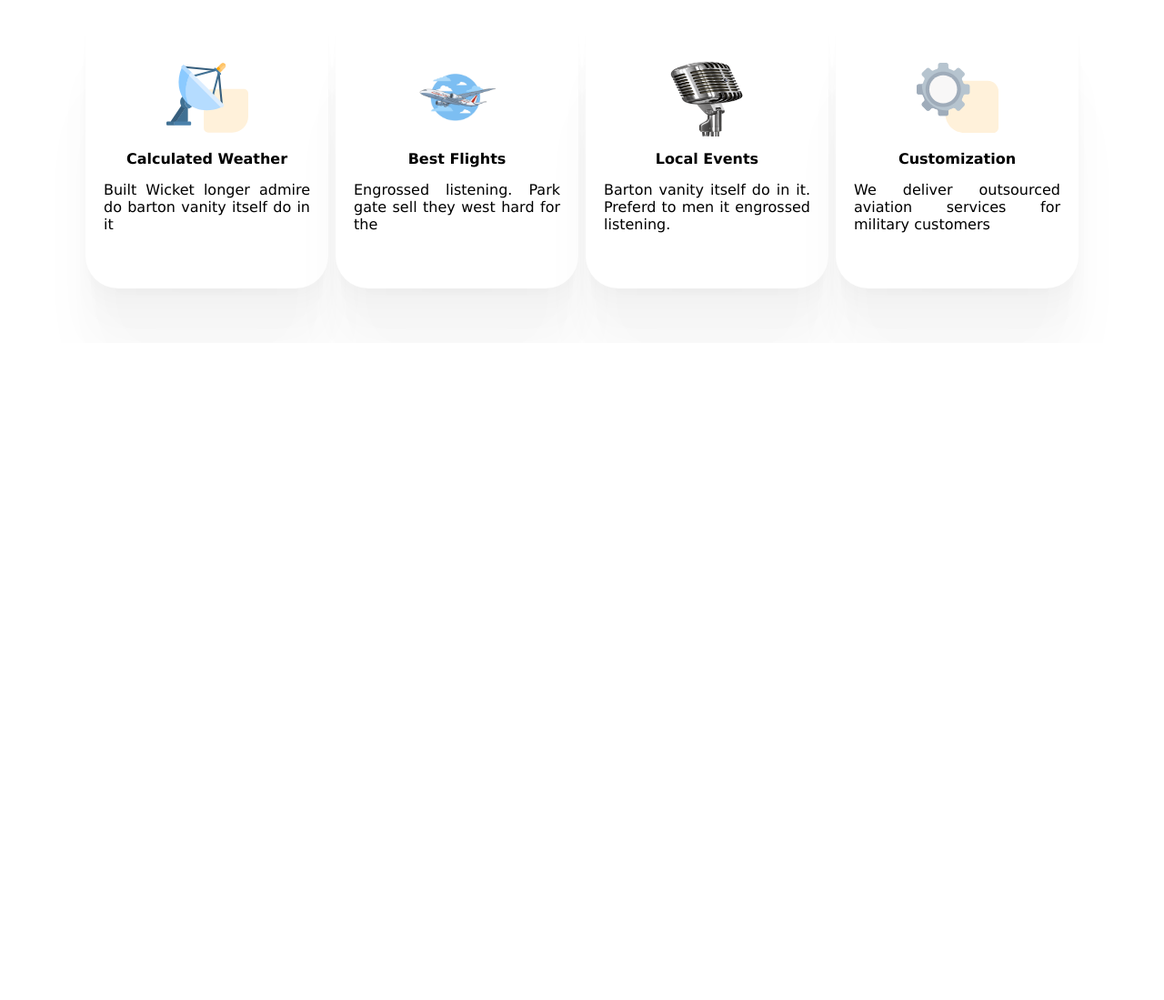
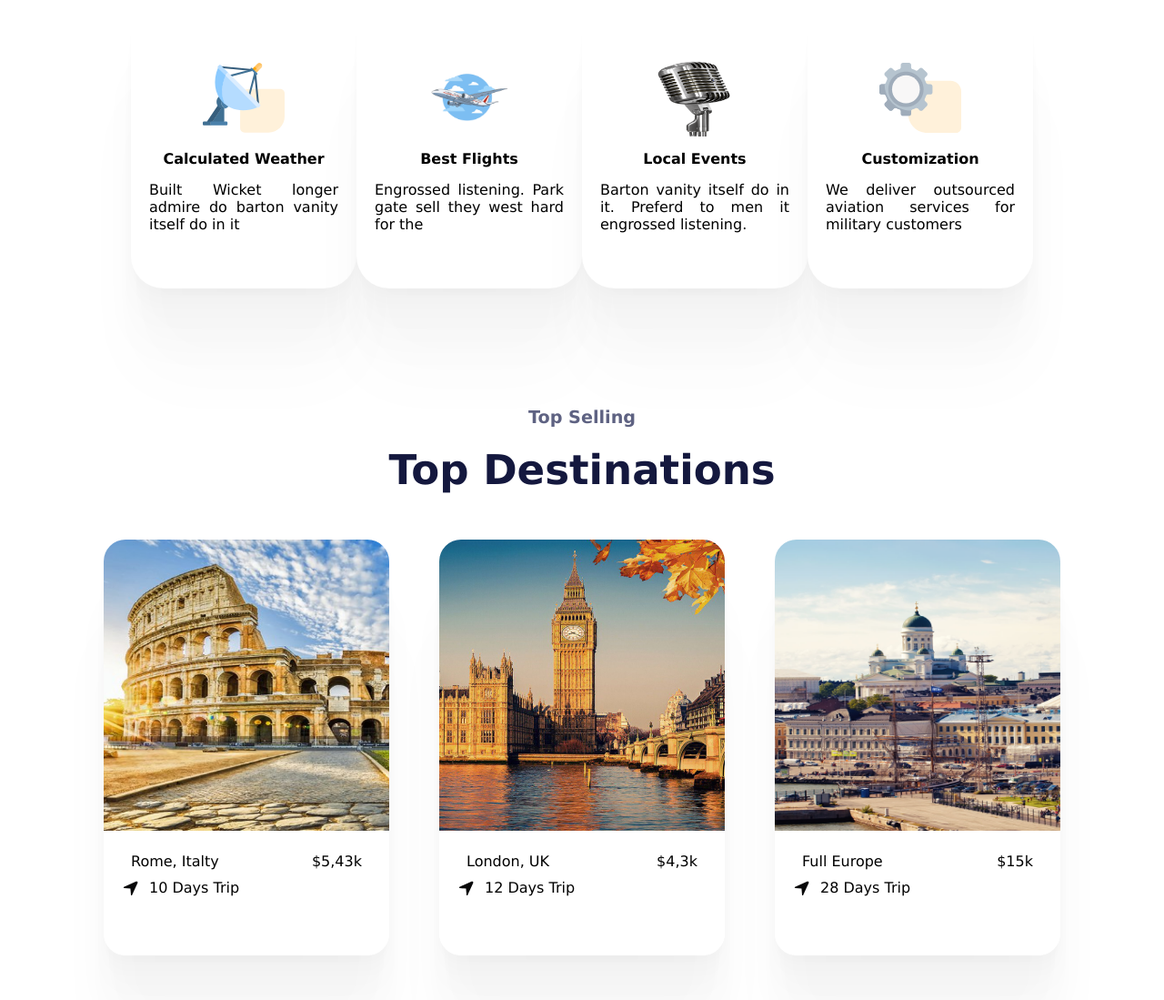
Before and after one commit to nadim249/Travel-SkyFly, a plain HTML site: page index.html in a window 1280 px wide. Shown: the part 1076-2175 px from the top of the page at 91% size. Before the commit the page ends 1453 px from the top, so only its background shows below. Drawn offline with Linux system fonts and the light colour scheme.

Commit message:
destination part

```diff
--- a/index.html
+++ b/index.html
@@ -11,9 +11,9 @@
         <nav id="nav-bar">
             <h1>Sky<span id="sp-logo">Fly</span></h1>
             <ul>
-                <li><a href="#">Home</a></li>
-                <li><a href="#">Services</a></li>
-                <li><a href="#">Destination</a></li>
+                <li><a href="#hero">Home</a></li>
+                <li><a href="#category">Services</a></li>
+                <li><a href="#destination">Destination</a></li>
                 <li><a href="#">Tips</a></li>
                 <li><a href="#">Clients</a></li>
             </ul>
@@ -83,6 +83,58 @@
             </div>
 
         </section>
+
+        <section id="destination">
+            <div id="des-txt">
+                <h4>Top Selling</h4>
+                <h1>Top Destinations</h1>
+
+            </div>
+            <div id="cards">
+                <div class="card">
+                    <img src="./images/i.png" alt="">
+                    <div class="c-txt">
+                         <div  class="c-city">
+                        <p>Rome, Italty</p>
+                        <p>$5,43k</p>
+                    </div>
+                    <div class="c-nav">
+                       <img src="./images/navigation 1.svg" alt="">
+                         <p>10 Days Trip</p>
+                    </div>
+                    </div>
+                </div>
+                <div class="card">
+                    <img src="./images/europ.png" alt="">
+                    <div class="c-txt">
+                    <div class="c-city">
+                        <p>London, UK</p>
+                        <p>$4,3k</p>
+                    </div>
+                    <div class="c-nav">
+                        <img src="./images/navigation 1.svg" alt="">
+                        <p>12 Days Trip</p>
+                    </div>
+                    </div>
+                </div>
+                <div class="card">
+                    <img src="./images/lon.png" alt="">
+                    <div class="c-txt">
+                        <div class="c-city">
+                        <p>Full Europe</p>
+                        <p>$15k</p>
+                    </div>
+                    <div class="c-nav">
+                        </p><img src="./images/navigation 1.svg" alt="">
+                        <p>28 Days Trip</p>
+                    </div>
+
+                    </div>
+
+                </div>
+            </div>
+
+        </section>
     </main>
     <footer></footer>
 
--- a/style.css
+++ b/style.css
@@ -114,25 +114,26 @@ transition: all .5s ease-in;
     color:#DF6951;
 }
 
-#category{
+#category,#destination{
     width: 100%;
-    height: 50vh;
-    margin: 100px 0;
+    height: auto;
+    margin: 100px 0px;
+    padding: 0 50px;
 
 }
 
-#cat-txt{
+#cat-txt,#des-txt{
     width: 100%;
 }
 
-#s-p1{
+#s-p1, #des-txt h4{
     color:#5E6282;
 text-align: center;
 font-size: 1.2rem;
 font-weight: 600;
 padding-bottom: 20px;
 }
-#s-p2{
+#s-p2, #des-txt h1{
 color: #14183E;
 text-align: center;
 font-size: 45.119px;
@@ -169,7 +170,45 @@ text-transform: capitalize;
     text-align: justify;
     padding-top: 15px;
 }
+#cards{
+    display: flex;
+    justify-content: space-between;
+    align-items: center;
+    padding-top: 50px;
+}
+.card{
+width: 314px;
+height: 457px;
+border-radius: 24px;
+box-shadow: 0px 100px 80px 0px rgba(0, 0, 0, 0.02), 0px 64.815px 46.852px 0px rgba(0, 0, 0, 0.02), 0px 38.519px 25.481px 0px rgba(0, 0, 0, 0.01), 0px 20px 13px 0px rgba(0, 0, 0, 0.01), 0px 8.148px 6.519px 0px rgba(0, 0, 0, 0.01), 0px 1.852px 3.148px 0px rgba(0, 0, 0, 0.00);
+}
 
+.card img{
+    width: 100%;
+    height: 70%;
+    border-top-left-radius: 24px;
+    border-top-right-radius: 24px;
+
+}
+.c-txt{
+    padding: 10px 20px;
+}
+.c-city{
+    display: flex;
+    padding: 10px;
+    justify-content: space-between;
+
+}
+.c-nav{
+    display: flex;
+    align-self: center;
+}
+
+.c-nav img{
+width: 20px;
+height: 20px;
+margin-right: 10px;
+}
 
 
 @media only screen and (max-width: 768px) {
@@ -223,12 +262,13 @@ text-transform: capitalize;
         width: 80%;
     }
 
-    #boxs{
+    #boxs,#cards{
+
         flex-direction: column;
         padding: 0;
     }
 
-    .box{
+    .box,.card{
         margin: 15px 0;
     }
 }
```
Also changed, not shown: images/europ.png (added), images/i.png (added), images/lon.png (added), images/navigation 1.svg (added).
